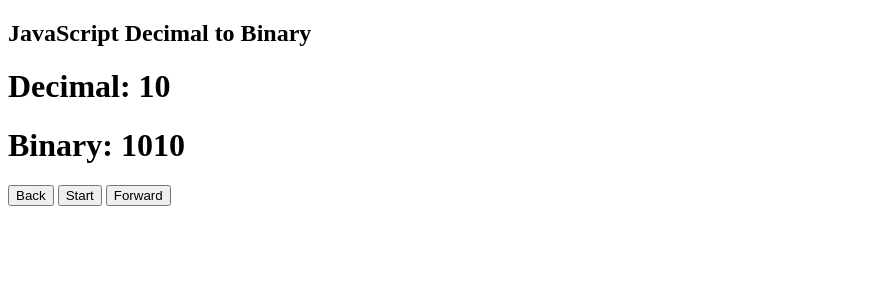
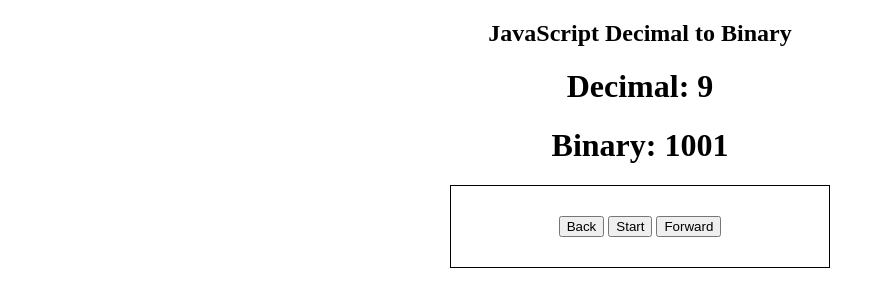
Before and after one commit to Avilpa1/DecimalToBinaryCounter, a plain HTML site: page index.html in a window 1280 px wide. Both pictures are taken after a click on the button "Stop". Shown: the whole page, without its empty margins (0-885 px from the left). Drawn offline with Linux system fonts and the light colour scheme.

Commit message:
Update index.html
Centered items

```diff
--- a/index.html
+++ b/index.html
@@ -1,5 +1,20 @@
-<!DOCTYPE html>
+ <!DOCTYPE html>
 <html>
+<head>
+<style>
+
+body {
+	text-align: center;
+}
+
+#buttonWrapper {
+	padding: 30px;
+	border: black solid 1px;
+	margin: 0 35% 0 35%;
+}
+
+</style>
+</head>
 <body>
 
 <h2>JavaScript Decimal to Binary</h2>
@@ -8,16 +23,18 @@
 
 <h1 id="binary"></h1>
 
+<div id="buttonWrapper">
 <button onclick="back()">Back</button>
 <button id="stop" onclick="stop()">Stop</button>
 <button onclick="forward()">Forward</button>
+</div>
 
 <script>
-var i = 1
-var pause = false
+var i = 0
+var pause = true
 
 setInterval(function() {
-	if(!pause) {
+	if(pause) {
       		dec2bin(i)
       		i++
     	}
@@ -30,12 +47,12 @@ function dec2bin(dec){
 }
 
 function stop() {
-	if(pause === true) {
+	if(pause) {
     		pause = false
-        	document.getElementById("stop").innerHTML = "Stop"
+        	document.getElementById("stop").innerHTML = "Start"
         } else {
         	pause = true
-        	document.getElementById("stop").innerHTML = "Start"
+        	document.getElementById("stop").innerHTML = "Stop"
         }
 }
 
```
